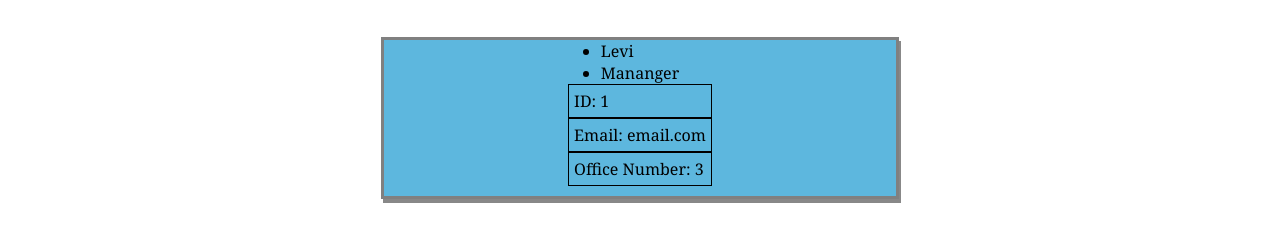
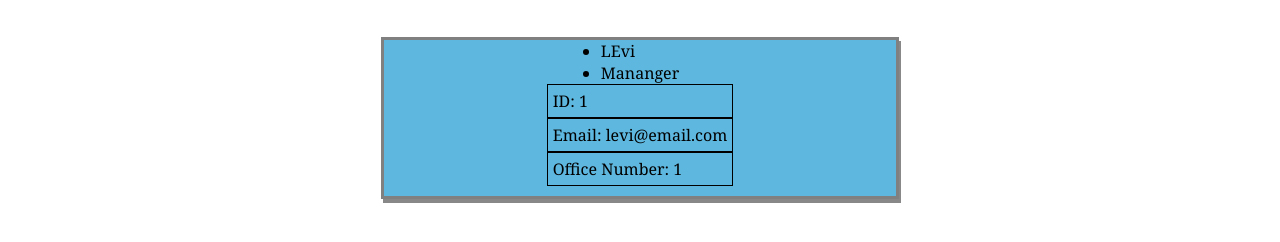
Before and after one commit to wasmulb/team-profile-gen, a website: page index.html in a window 1280 px wide. Shown: the part 126-368 px from the top of the page. Drawn offline with Linux system fonts and the light colour scheme.

Commit message:
reworded the questions

```diff
--- a/index.html
+++ b/index.html
@@ -17,14 +17,14 @@
             <section class="employee-card">
 <div class="title">
     <ul>
-        <li>Levi</li>
+        <li>LEvi</li>
         <li>Mananger</li>
     </ul>
 </div>
 <div class="info">
     <div>ID: 1</div>
-    <div>Email: email.com</div>
-    <div>Office Number: 3</div>
+    <div>Email: levi@email.com</div>
+    <div>Office Number: 1</div>
 </div>
 </section>
     </main>
--- a/index.js
+++ b/index.js
@@ -68,7 +68,7 @@ const engineerQuestions=[
     {
         type: 'confirm',
         name: 'askAgain',
-        message: 'Would you like to add another team member? (just hit enter for YES)',
+        message: `Press 'Enter' to return to the selection menu.`,
         default: true,
     },
 ];
@@ -97,7 +97,7 @@ const internQuestions=[
     {
         type: 'confirm',
         name: 'askAgain',
-        message: 'Would you like to add another team member? (just hit enter for YES)',
+        message: `Press 'Enter' to return to the selection menu.`,
         default: true,
     },
 ];
```
